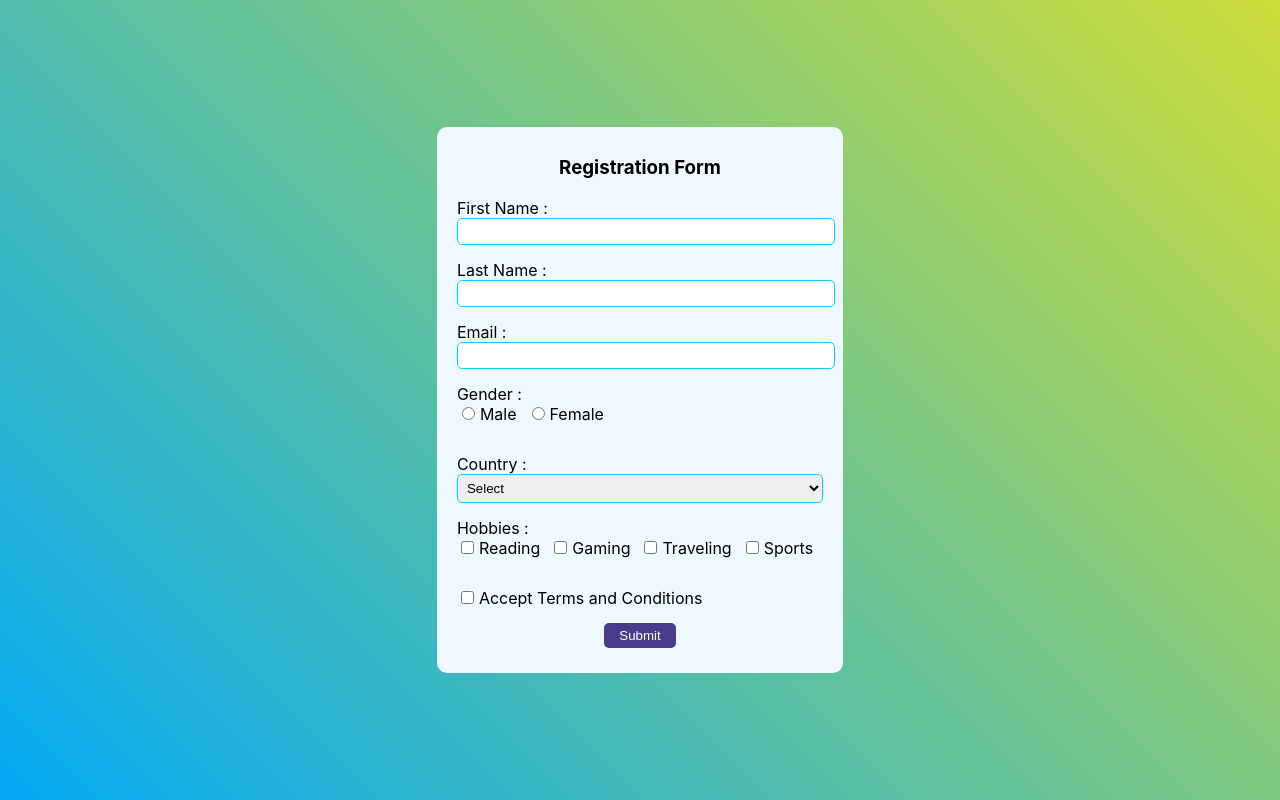
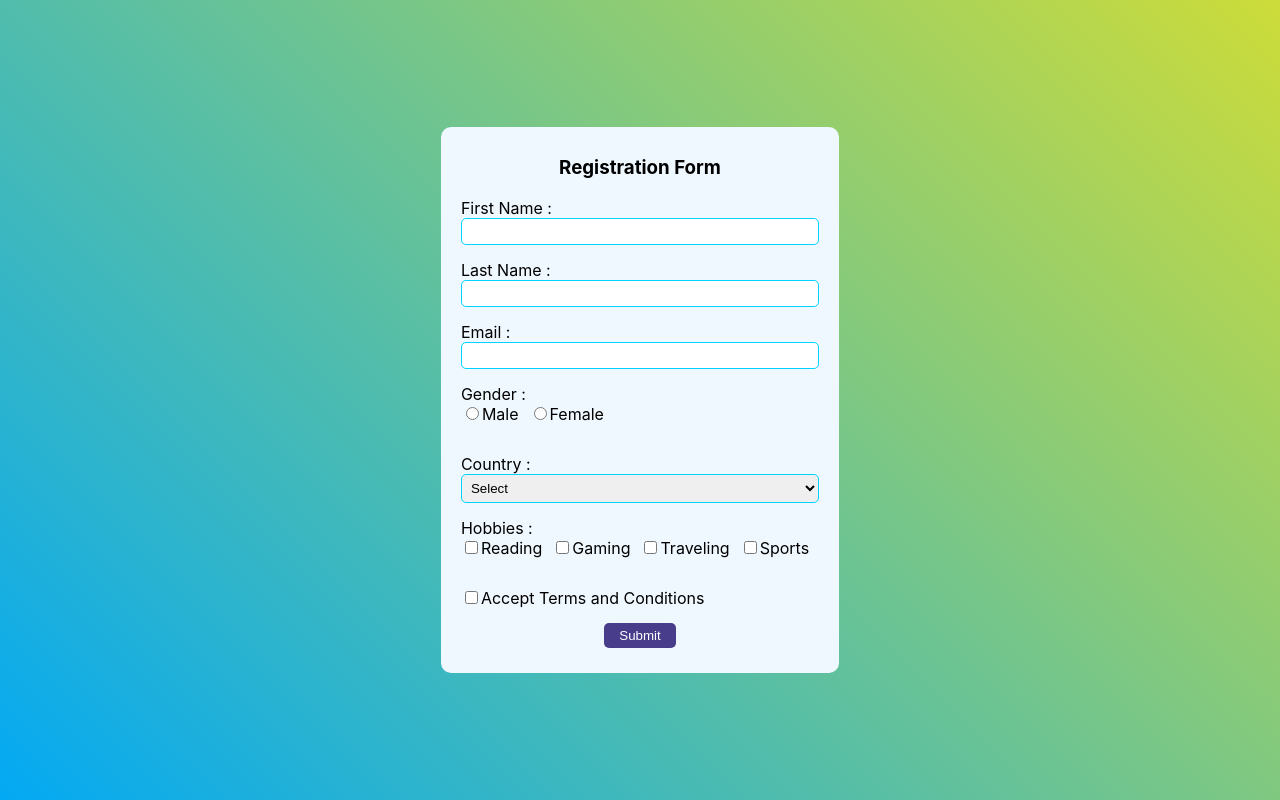
Before and after one commit to Magesh2507/form-validation-reactjs, a React (Create React App) app: page / in a window 1280 px wide. Built offline with nearby package versions, Linux system fonts and the light colour scheme.

Commit message:
Update App.css

```diff
--- a/src/App.css
+++ b/src/App.css
@@ -14,7 +14,7 @@
   border-radius: 10px;
 }
 .input-fields{
-  width: 100%;
+  width: -webkit-fill-available;
     border: 1px solid #00d3ff;
     padding: 5px;
     border-radius: 5px;
@@ -25,7 +25,7 @@ label{
 }
 
 input{
-  margin-right: 5px;
+ /* margin-right: 5px;*/
 }
 
 .App div:not(.error-message) {
```
